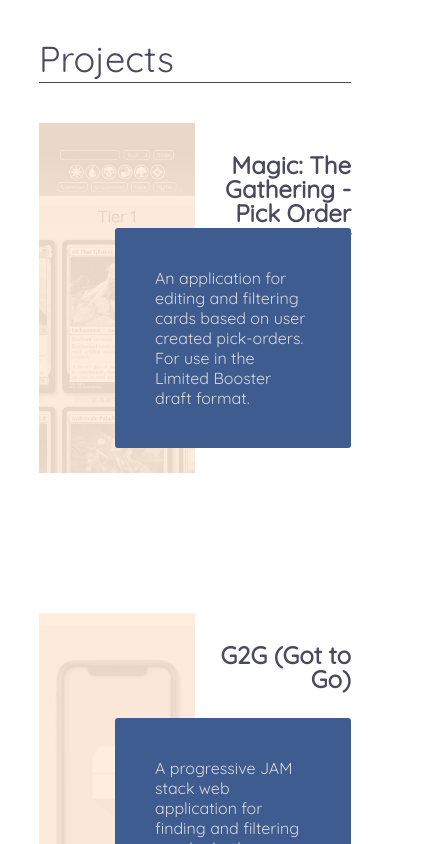
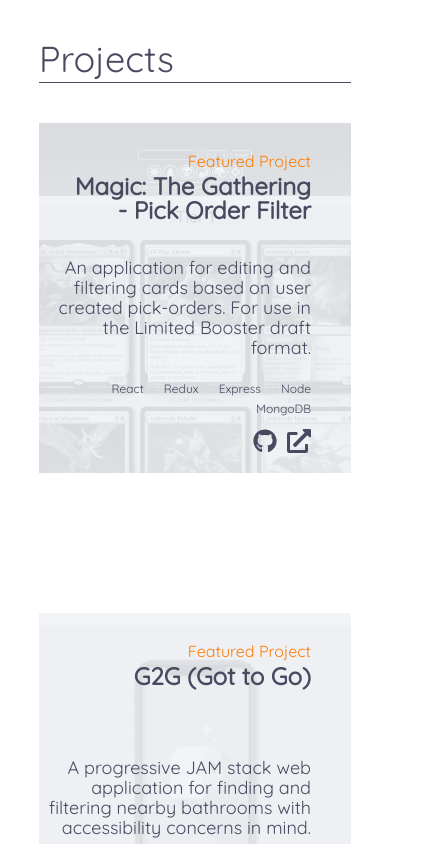
Before and after one commit to joe-gerhard/portfolio, a React (Create React App) app: page / in a window 390 px wide. Shown: the part 3880-4724 px from the top of the page, 437 px wide, since content can reach past the window. Built offline with nearby package versions, Linux system fonts and the light colour scheme.

Commit message:
Add more media query styling

```diff
--- a/src/components/ExperienceSection/styles.js
+++ b/src/components/ExperienceSection/styles.js
@@ -1,7 +1,10 @@
 import styled, { css } from 'styled-components';
 import { Section } from '../../styles';
+import { breakpoints } from '../../constants/breakpoints';
 
 export const StyledExperienceSection = styled(Section)(({ theme }) => css`
+  width: 100%;
+
   p {
     padding: 40px;
     line-height: 24px;
@@ -10,6 +13,10 @@
   h1 {
     width: 70%;
     border-bottom: 1px solid ${theme.dark};
+
+    @media (max-width: ${breakpoints.large}) {
+      width: 100%;
+    }
   }
 `);
 
@@ -17,6 +24,10 @@
   display: flex;
   width: 70%;
   margin-top: 40px;
+
+  @media (max-width: ${breakpoints.large}) {
+    width: 100%;
+  }
 `);
 
 export const Buttons = styled.div(({ theme }) => css`
--- a/src/components/ProjectsSection/Project.jsx
+++ b/src/components/ProjectsSection/Project.jsx
@@ -13,11 +13,12 @@
 
   useEffect(() => {
     if(!projectRef.current) return;
+
     const projectTop = projectRef.current.offsetTop;
     const projectBottom = projectTop + projectRef.current.offsetHeight;
-    if((scrollY > (projectTop - 400)
-      && scrollY < (projectBottom - 200)
-    )) {
+
+    // if the scrollY position fallse within the project, set the hover condition to true
+    if((scrollY > (projectTop - 400) && scrollY < (projectBottom - 200))) {
       setHover(true)
     } else {
       setHover(false)
@@ -35,6 +36,7 @@
       <div />
     </ImageContainer>
     <Text>
+      <h3>Featured Project</h3>
       <h2><a href={project.link} target="_blank" rel="noopener noreferrer">{project.name}</a></h2>
       <Description hover={hover}>
         {project.description}
--- a/src/components/ProjectsSection/styles.js
+++ b/src/components/ProjectsSection/styles.js
@@ -1,5 +1,6 @@
 import styled, { css } from 'styled-components';
 import { Section } from '../../styles';
+import { breakpoints } from '../../constants/breakpoints';
 
 export const StyledProjectsSection = styled(Section)(({ theme }) => css`
   width: 100%;
@@ -23,12 +24,32 @@
   justify-content: flex-start;
   width: 100%;
   margin: 40px 0 100px 0;
+  height: 350px;
+
+  h3 {
+    text-align: left;
+    margin-top: 30px;
+    margin-left: 20px;
+    color: ${theme.accent};
+
+    @media (max-width: ${breakpoints.medium}) {
+      text-align: right;
+      padding-right: 40px;
+    }
+  }
+
 
   h2 {
+    margin-top: 5px;
     font-size: 24px;
-    text-align: right;
-    margin-top: 30px;
+    text-align: left;
+    margin-left: 20px;
     font-weight: 900;
+
+    @media (max-width: ${breakpoints.medium}) {
+      text-align: right;
+      padding-right: 40px;
+    }
   }
 
   a {
@@ -45,6 +66,8 @@
 export const Description = styled.div(({ theme, hover }) => css`
   position: absolute;
   display: flex;
+  align-items: center;
+  height: 80px;
   border-radius: 3px;
   line-height: 20px;
   top: 30%;
@@ -55,41 +78,60 @@
   background: ${theme.primary};
   color: ${theme.light};
   transition: 1s;
+
+  @media (max-width: ${breakpoints.medium}) {
+    background: transparent;
+    right: 0;
+    color: ${theme.dark};
+    width: 85%;
+    text-align: right;
+    font-size: 18px;
+  }
 `);
 
 export const Text = styled.div`
   width: 100%;
+  display: flex;
+  flex-direction: column;
+  justify-content: space-between;
 `;
 
 export const Technologies = styled.div`
-  margin-top: 36%;
+  margin-top: auto;
   display: flex;
   flex-wrap: wrap;
-  justify-content: flex-end;
+  justify-content: flex-start;
   line-height: 20px;
 
   span {
     font-size: 12px;
-    margin: 0 10px;
+    margin-left: 20px;
+  }
 
-    &:last-child {
-      margin-right: 0;
-    }
+  @media (max-width: ${breakpoints.medium}) {
+    justify-content: flex-end;
+    padding-right: 40px;
+
   }
 `;
 
 export const Icons = styled.div(({ theme }) => css`
   font-size: 24px;
   display: flex;
-  justify-content: flex-end;
+  justify-content: flex-start;
   align-items: flex-end;
-  height: 40px;
+  margin: 10px 0 20px 10px;
+
+  @media (max-width: ${breakpoints.medium}) {
+    justify-content: flex-end;
+    padding-right: 40px;
+  }
 
   a {
     position: relative;
     bottom: 0;
     color: ${theme.dark};
-    margin: 0 5px;
+    margin-left: 10px;
     transition: .3s;
 
     &:hover {
@@ -106,6 +148,17 @@
   height: 350px;
   overflow: hidden;
 
+  @media (max-width: ${breakpoints.medium}) {
+    position: absolute;
+    top: 0;
+    left: 0;
+    width: 100%;
+    height: 100%;
+    max-width: 100%;
+    z-index: -1;
+
+  }
+
   &:hover {
     cursor: pointer;
   }
@@ -117,6 +170,11 @@
     width: 100%;
     height: 100%;
     transition: 1s;
+
+    @media (max-width: ${breakpoints.medium}) {
+      filter: grayscale(1);
+      opacity: .1;
+    }
   }
 
   div {
@@ -125,7 +183,11 @@
     left: 0;
     width: 100%;
     height: 100%;
-    background: ${hover ? 'transparent' : theme.accent + '22'};
+    background: ${hover ? 'transparent' : theme.accent + '11'};
     transition: 1s;
+
+    @media (max-width: ${breakpoints.medium}) {
+      background: ${theme.primary + '11'};
+    }
   }
 `);
--- a/src/constants/projects.js
+++ b/src/constants/projects.js
@@ -4,7 +4,7 @@
     github: 'https://github.com/joe-gerhard/mtg-filter-mern',
     link: 'https://mtg-pick-order.herokuapp.com/',
     image: '/mtg-pick-order.png',
-    technologies: ['React', 'Redux', 'Express', 'Node', 'MongoDB', 'styled-components'],
+    technologies: ['React', 'Redux', 'Express', 'Node', 'MongoDB'],
     description: `An application for editing and filtering cards based on user
     created pick-orders. For use in the Limited Booster draft format.`
   },
@@ -13,7 +13,7 @@
     github: 'https://github.com/baeddavid/G2G',
     link: 'https://g2g-gottago.herokuapp.com/welcome',
     image: '/G2G.png',
-    technologies: ['React', 'GraphQL', 'Prisma', 'MongoDB', 'Apollo'],
+    technologies: ['React', 'GraphQL', 'MongoDB', 'Apollo'],
     description: `A progressive JAM stack web application for finding and filtering
     nearby bathrooms with accessibility concerns in mind.`
   },
```
